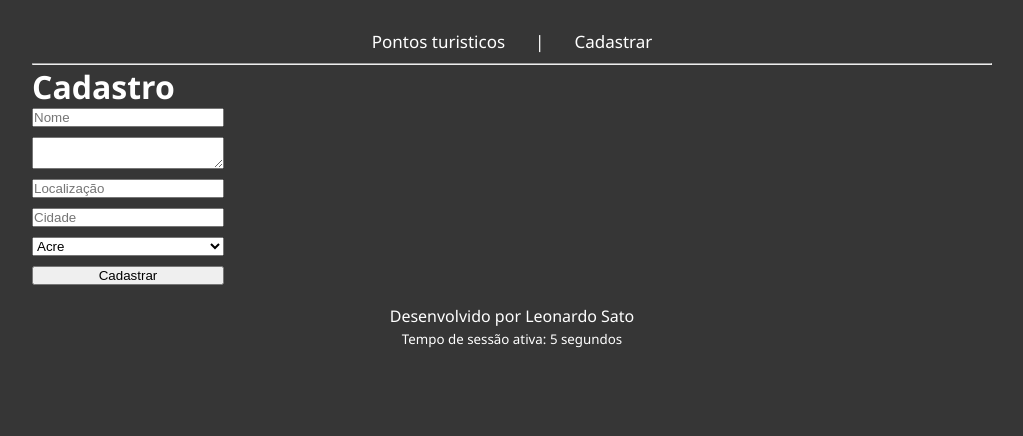
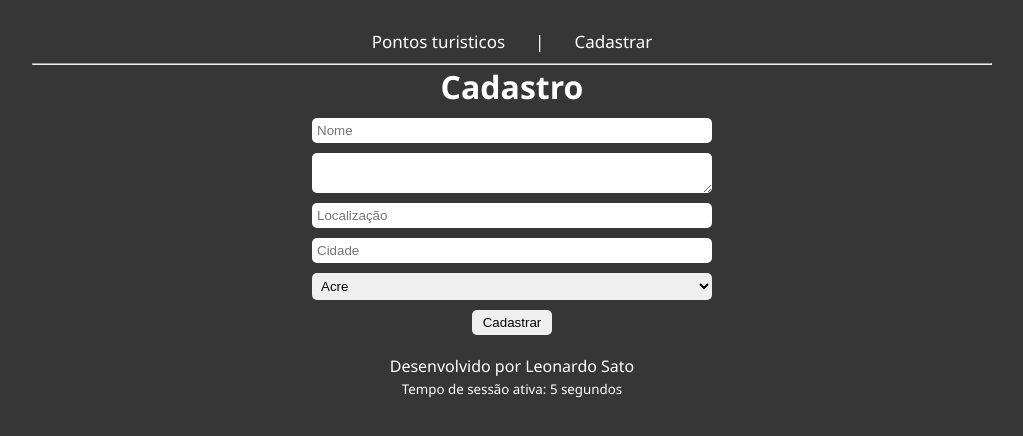
Before and after one commit to leomarqueti/DesafioEvertec_LeonardoSato, a React app in the folder frontend/: page /Cadastro in a window 1280 px wide. Shown: the top 436 px of the page, without its empty margins (128-1151 px from the left). Built offline with nearby package versions, Linux system fonts and the light colour scheme; the HTML template or start-up script is replaced by a standard one.

Commit message:
Finalizando o css

```diff
--- a/frontend/src/index.css
+++ b/frontend/src/index.css
@@ -35,6 +35,12 @@ a {
   color: inherit;
 }
 
+.campoTexto {
+  border: none;
+  padding: 5px;
+  border-radius: 5px;
+}
+
 .btn {
   border: none;
   padding: 5px;
@@ -58,7 +64,14 @@ a {
   color: #ffffff;
 }
 
+.container-cadastro {
+  display: flex;
+  flex-direction: column;
+  align-items: center;
+  gap: 10px;
+}
+
 footer {
-    margin: 20px;
-    text-align: center;
+  margin: 20px;
+  text-align: center;
 }
--- a/frontend/src/pages/Cadastro.jsx
+++ b/frontend/src/pages/Cadastro.jsx
@@ -35,7 +35,7 @@ function Cadastro() {
   };
 
   return (
-    <div>
+    <div className="container-cadastro">
       <h1>Cadastro</h1>
 
       <div
@@ -43,33 +43,41 @@ function Cadastro() {
           display: "flex",
           flexDirection: "column",
           gap: "10px",
-          width: "20%",
+          width: "50vh",
         }}
       >
         <input
+          className="campoTexto"
           placeholder="Nome"
           type="text"
           value={nome}
           onChange={(e) => setNome(e.target.value)}
         />
         <textarea
+          className="campoTexto"
           maxLength={100}
           value={descricao}
           onChange={(e) => setDescricao(e.target.value)}
         />
         <input
+          className="campoTexto"
           placeholder="Localização"
           type="text"
           value={localizacao}
           onChange={(e) => setLocalizacao(e.target.value)}
         />
         <input
+          className="campoTexto"
           placeholder="Cidade"
           type="text"
           value={cidade}
           onChange={(e) => setCidade(e.target.value)}
         />
-        <select value={estado} onChange={(e) => e.target.value}>
+        <select
+          className="campoTexto"
+          value={estado}
+          onChange={(e) => setEstado(e.target.value)}
+        >
           <option value="AC">Acre</option>
           <option value="AL">Alagoas</option>
           <option value="AP">Amapá</option>
@@ -98,8 +106,15 @@ function Cadastro() {
           <option value="SE">Sergipe</option>
           <option value="TO">Tocantins</option>
         </select>
-
-        <button onClick={cadastrarPonto}>Cadastrar</button>
+      </div>
+      <div>
+        <button
+          style={{ width: "80px" }}
+          className="btn"
+          onClick={cadastrarPonto}
+        >
+          Cadastrar
+        </button>
       </div>
     </div>
   );
--- a/frontend/src/pages/Detalhes.jsx
+++ b/frontend/src/pages/Detalhes.jsx
@@ -34,7 +34,7 @@ export default function Detalhes() {
 
   return (
     <div>
-      <div>
+      <div style={{ display: "flex", flexDirection: "column", gap: "25px" }}>
         <h1>{ponto.nome}</h1>
         <p>
           {ponto.localizacao} - {ponto.cidade}/{ponto.estado}
@@ -48,8 +48,10 @@ export default function Detalhes() {
         <p>
           Cadastrado em: {new Date(ponto.dataInclusao).toLocaleDateString()}
         </p>
+        <Link style={{ textAlign: "center" }} className="verDetalhes" to="/">
+          Voltar
+        </Link>
       </div>
-      <Link to="/">Voltar</Link>
     </div>
   );
 }
--- a/frontend/src/pages/Home.jsx
+++ b/frontend/src/pages/Home.jsx
@@ -46,7 +46,7 @@ function Home() {
           flexDirection: "column",
           alignItems: "center",
           gap: "10px",
-          margin: "6px"
+          margin: "6px",
         }}
       >
         <h1>Pontos turisticos</h1>
@@ -60,7 +60,7 @@ function Home() {
             placeholder="Buscar por nome, cidade..."
             value={termo}
             onChange={(e) => setTermo(e.target.value)}
-            style={{ border: "none", padding: "5px", borderRadius: "5px" }}
+            className="campoTexto"
           />
           <button className="btn" Click={buscarDados}>
             Pesquisar
```
